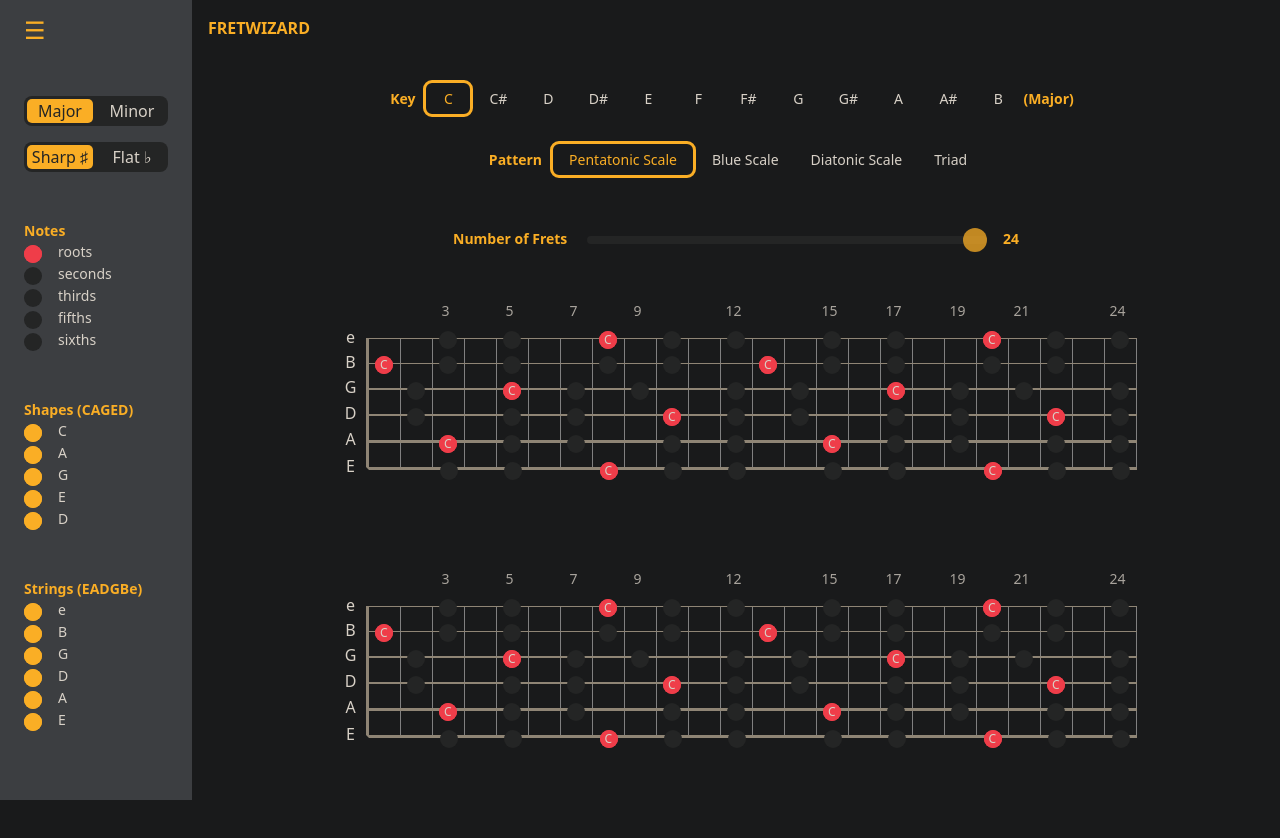
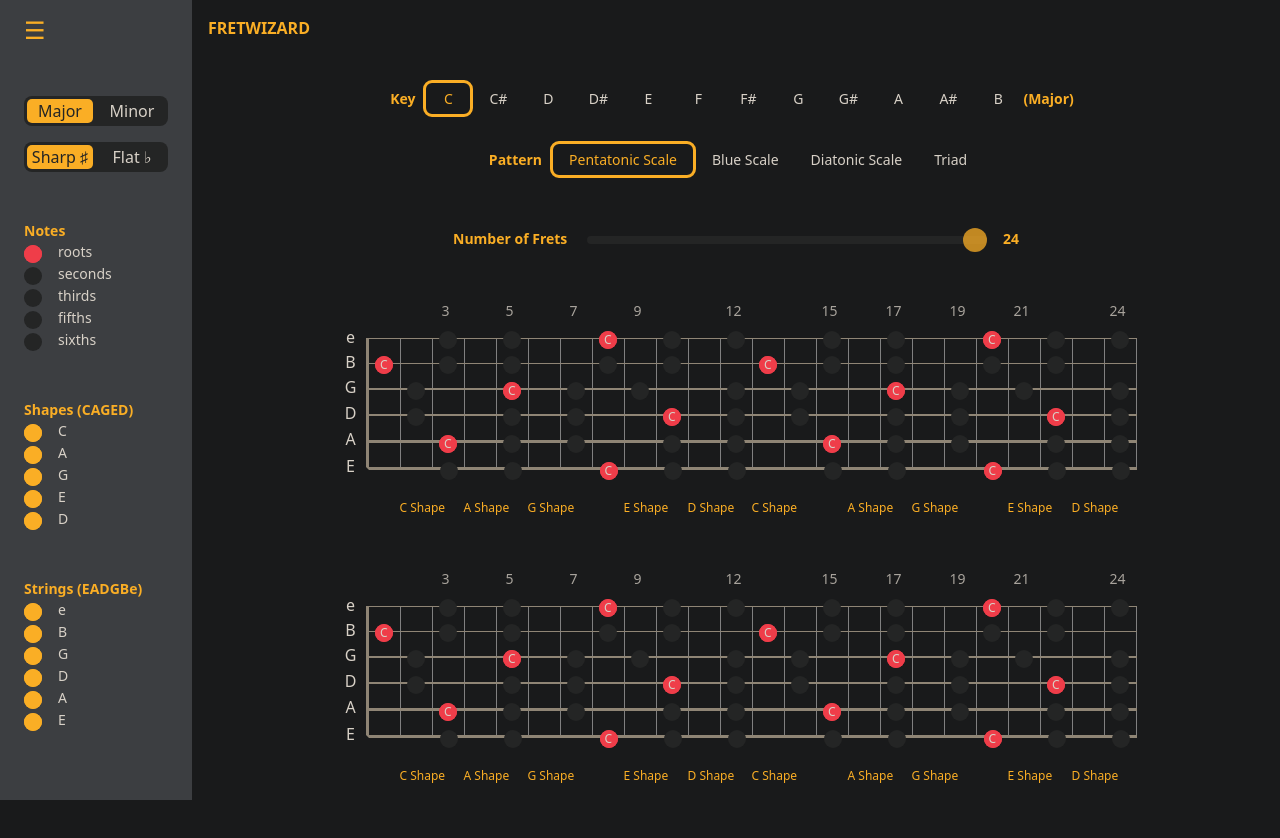
Before and after one commit to DevJhom/fret-wizard, a Vue app: page / in a window 1280 px wide. Shown: the top 838 px of the page. Built offline with nearby package versions, Linux system fonts and the light colour scheme.

Commit message:
change variables to props

```diff
--- a/src/components/MyFretboard.vue
+++ b/src/components/MyFretboard.vue
@@ -1,11 +1,16 @@
 <script setup lang="ts">
 import { computed } from 'vue';
+import { CurrentCAGED } from '@/stores/usePatternStore';
 import { isCAGEDNameHere, GetCAGEDName } from '@data/CAGED';
+import { Tonality } from '@data/constants';
 import MyString from '@components/MyString.vue';
 
 const props = defineProps<{
     fretAmount: number,
     fretIndicator: number[],
+    currentCAGED: CurrentCAGED,
+    currentKey: string,
+    currentTonality: Tonality,
     E: string[],
     A: string[],
     D: string[],
@@ -124,9 +129,9 @@
                 <div v-for="(_, index) in e" :key="index" class="d-inline-block CAGED-box" :class="{'fret': index < fretAmount}" style="border-right: none;">
                     <div v-if="index < fretAmount">
                         <!-- to be refactored -->
-                        <!-- <span v-if="isCAGEDNameHere(index, currentCAGED, currentKey, currentTonality)" class="CAGED-name text-yellow">
+                        <span v-if="isCAGEDNameHere(index, currentCAGED, currentKey, currentTonality)" class="CAGED-name text-yellow">
                             {{ GetCAGEDName(index, currentCAGED, currentKey, currentTonality) }}
-                        </span> -->
+                        </span>
                     </div>
                 </div>
             </div>
--- a/src/components/MyGuitar.vue
+++ b/src/components/MyGuitar.vue
@@ -157,8 +157,11 @@
         </div>
 
         <MyFretboard
-            :fret-amount="fretAmount"
-            :fret-indicator="fretIndicator"
+            :fretAmount="fretAmount"
+            :fretIndicator="fretIndicator"
+            :currentCAGED="currentCAGED"
+            :currentKey="currentKey"
+            :currentTonality="currentTonality"
             :E="E"
             :A="A"
             :D="D"
@@ -168,8 +171,11 @@
         />
 
         <MyFretboard
-            :fret-amount="fretAmount"
-            :fret-indicator="fretIndicator"
+            :fretAmount="fretAmount"
+            :fretIndicator="fretIndicator"
+            :currentCAGED="currentCAGED"
+            :currentKey="currentKey"
+            :currentTonality="currentTonality"
             :E="E"
             :A="A"
             :D="D"
@@ -177,7 +183,6 @@
             :B="B"
             :e="e"
         />
-
     </div>
 </template>
 
```
